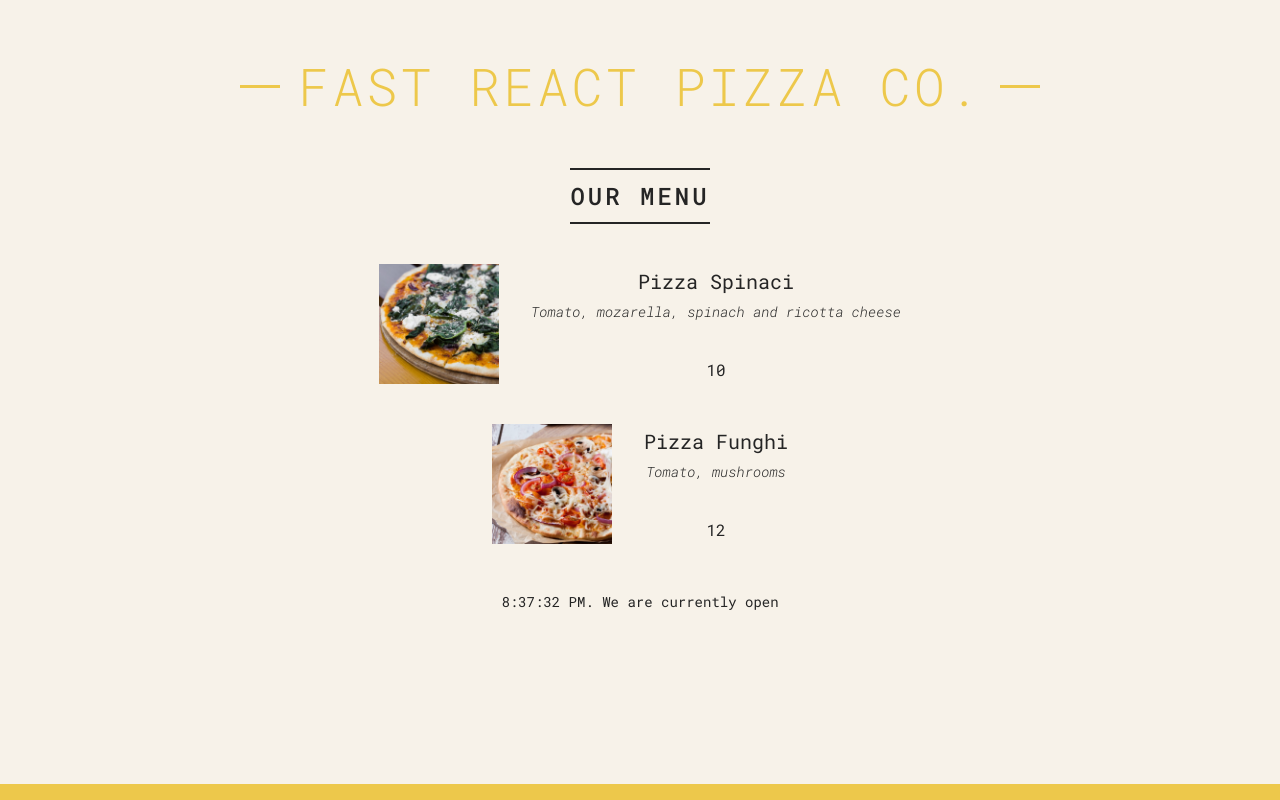
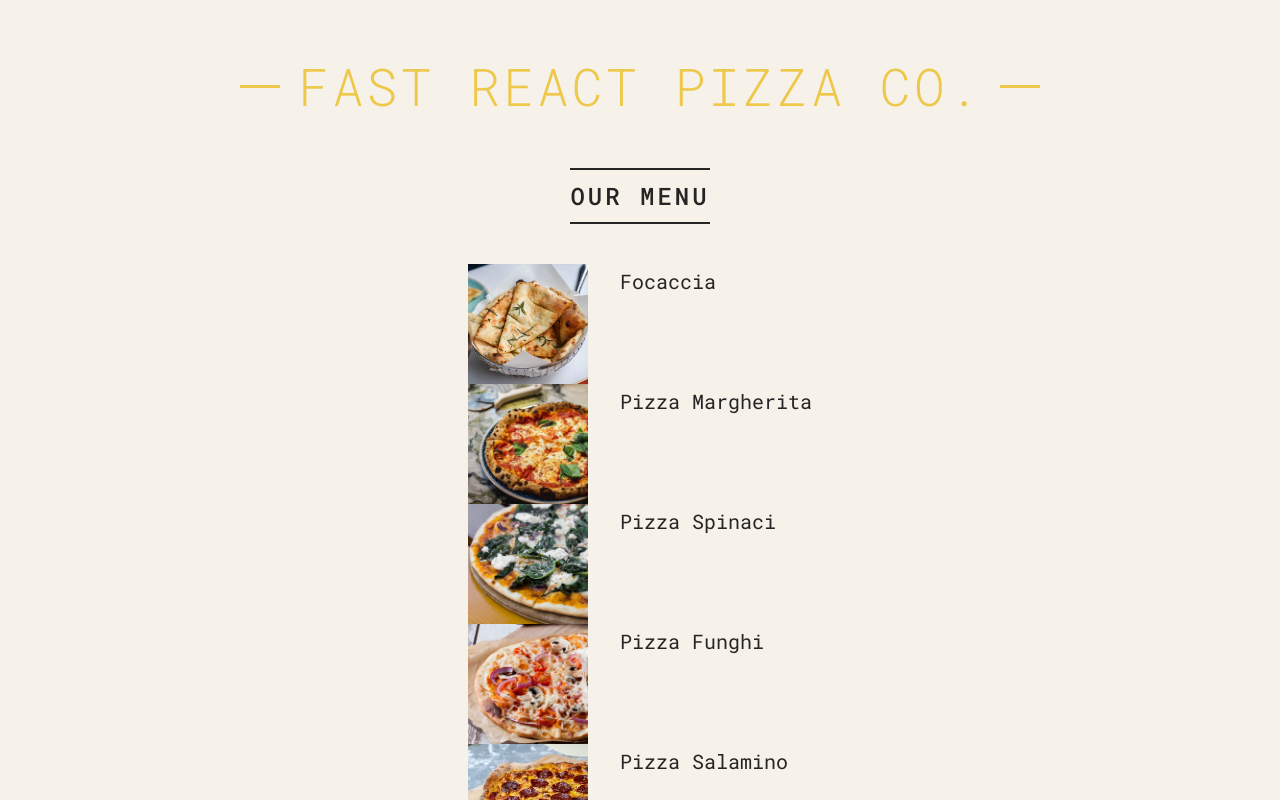
Before and after one commit to dariojularic/react-workshop, a React (Vite) app: page / in a window 1280 px wide. Shown: the top 800 px of the page. Built offline with nearby package versions, Linux system fonts and the light colour scheme.

Commit message:
Render list

```diff
--- a/src/App.jsx
+++ b/src/App.jsx
@@ -47,7 +47,16 @@ function Menu() {
   return (
     <main className="menu">
       <h2>Our Menu</h2>
-      <Pizza
+
+      <div>
+        {pizzaData.map(pizza => (
+          <Pizza name={pizza.name} photoName={pizza.photoName} />
+        ))}
+
+      </div>
+
+
+      {/* <Pizza
         name="Pizza Spinaci"
         ingredients="Tomato, mozarella, spinach and ricotta cheese"
         photoName="public/pizzas/spinaci.jpg"
@@ -59,7 +68,7 @@ function Menu() {
         ingredients="Tomato, mushrooms"
         photoName="public/pizzas/funghi.jpg"
         price={12}
-      />
+      /> */}
     </main>
   )
 }
```
